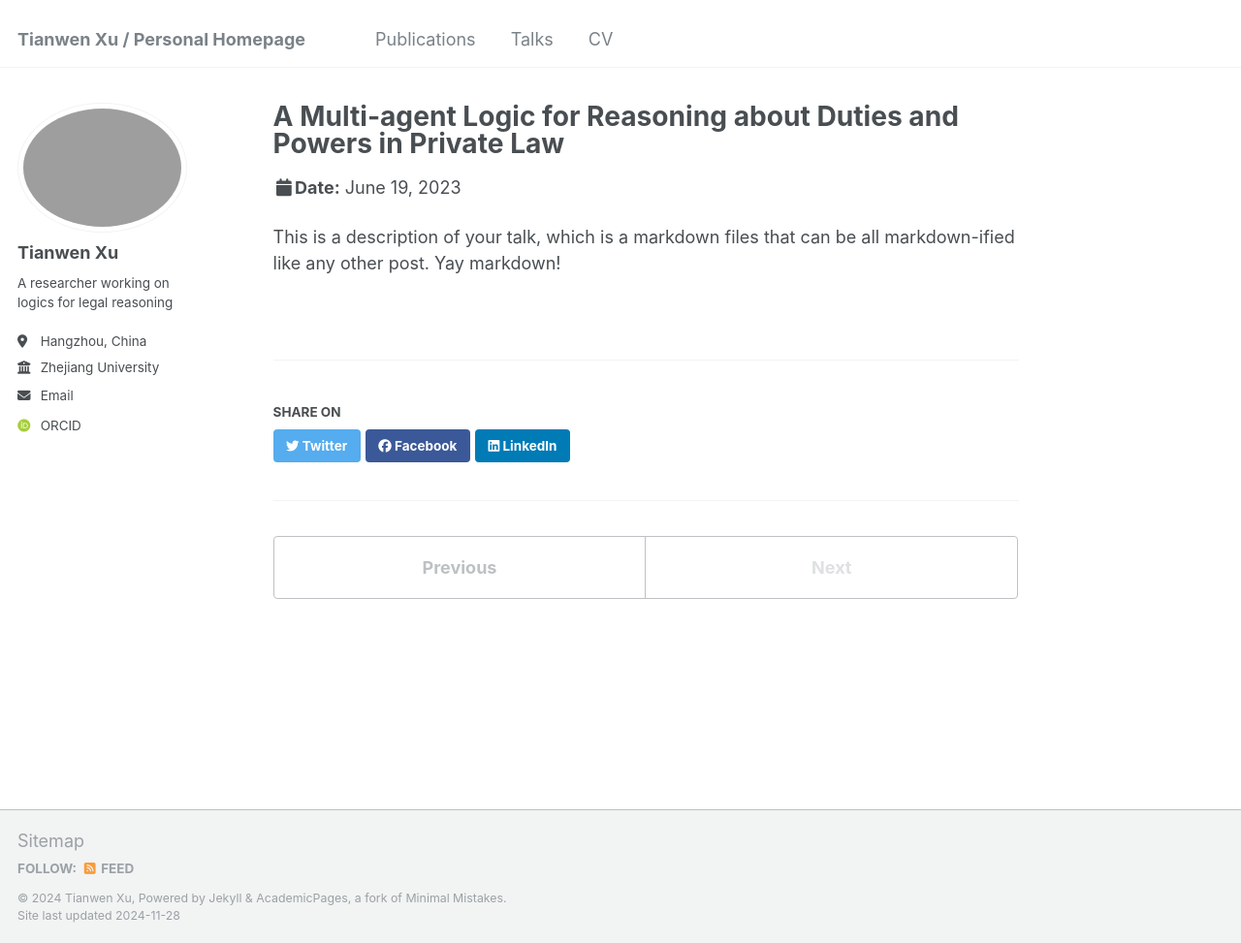
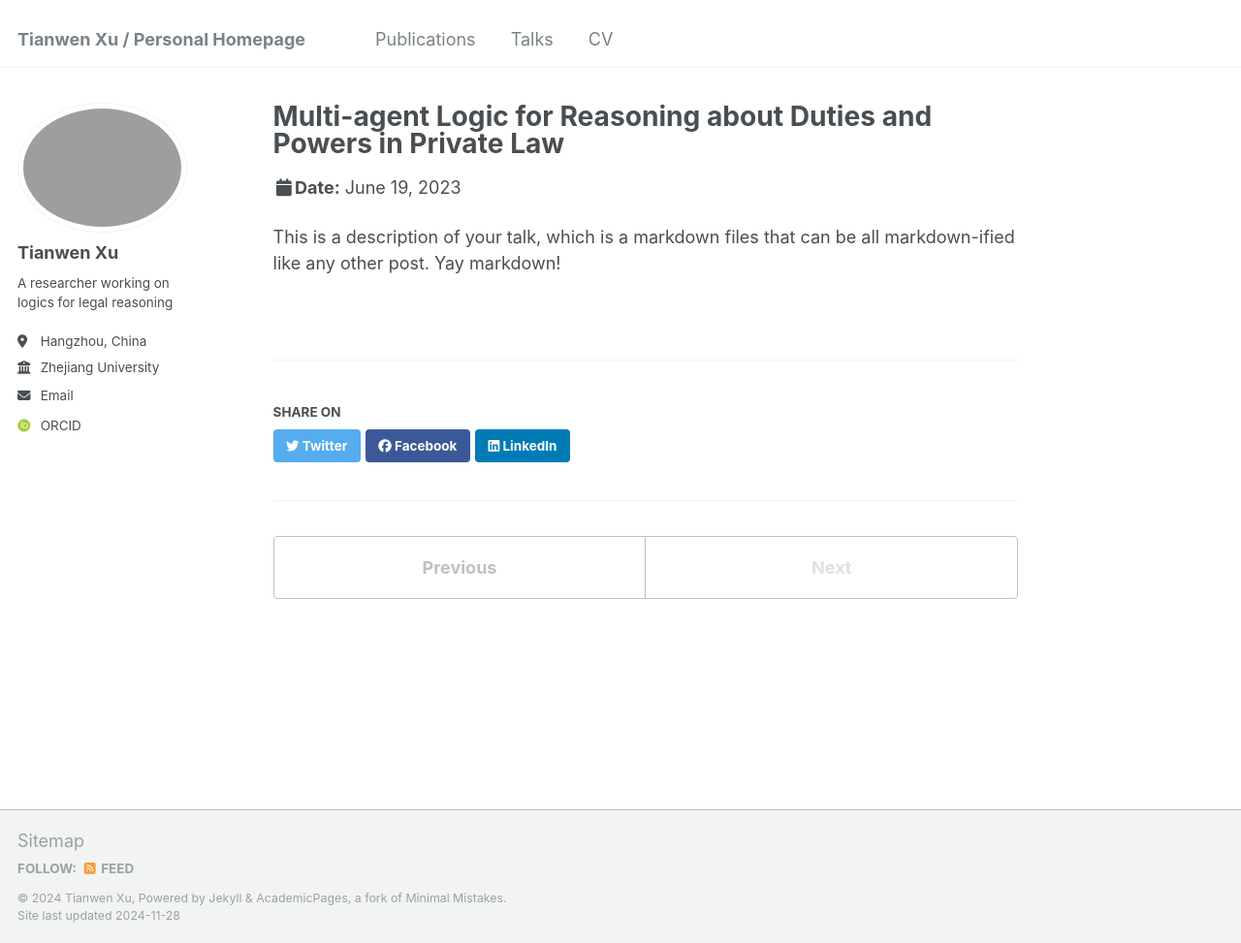
Before and after one commit to tianwenxu-lawlogic/tianwenxu-lawlogic.github.io, a Jekyll site: the page built from _talks/2023-06-19-multi-agent-logic.md, in a window 1280 px wide and 973 px high. Shown: the whole window at 97% size. Built offline with Jekyll 4.4.1, drawn with Linux system fonts in a browser that asks for light colours; some web fonts are replaced.

```diff
--- a/_talks/2023-06-19-multi-agent-logic.md
+++ b/_talks/2023-06-19-multi-agent-logic.md
@@ -1,5 +1,5 @@
 ---
-title: "A Multi-agent Logic for Reasoning about Duties and Powers in Private Law"
+title: "Multi-agent Logic for Reasoning about Duties and Powers in Private Law"
 collection: talks
 type: "Talk"
 permalink: /talks/A Multi-agent Logic for Reasoning about Duties and Powers in Private Law
```
